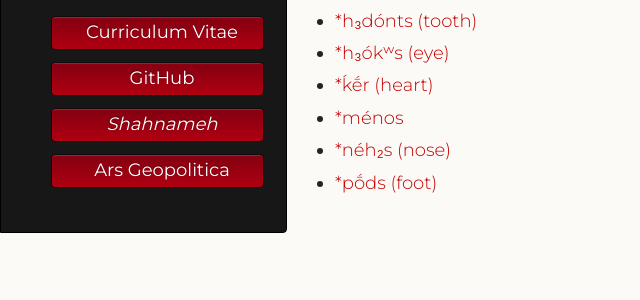
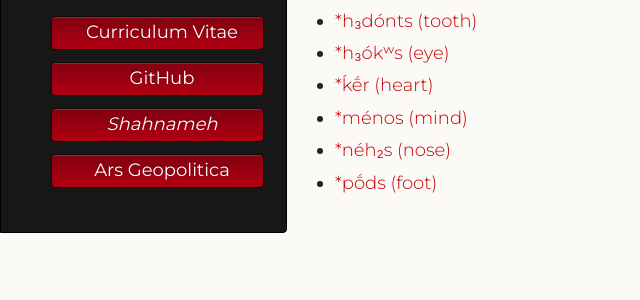
Before and after one commit to joe-singh/joe-singh.github.io, a Jekyll site: the page built from dictionary/body/title.md, in a window 1280 px wide. Shown: the part 239-539 px from the top of the page, without its empty margins (0-640 px from the left). Built offline with Jekyll 4.4.1, drawn with Linux system fonts in a browser that asks for light colours; some web fonts are replaced.

Commit message:
correction

```diff
--- a/dictionary/body/title.md
+++ b/dictionary/body/title.md
@@ -19,7 +19,7 @@ There should be whitespace between paragraphs. We recommend including a README,
 * [\*h₃dónts (tooth)](./tooth.md)
 * [\*h₃ókʷs (eye)](./eye.md)
 * [\*ḱḗr (heart)](./heart.md)
-* [\*ménos](./mind.md)
+* [\*ménos (mind)](./mind.md)
 * [\*néh₂s (nose)](./nose.md)
 * [\*pṓds (foot)](./foot.md)
 
```
